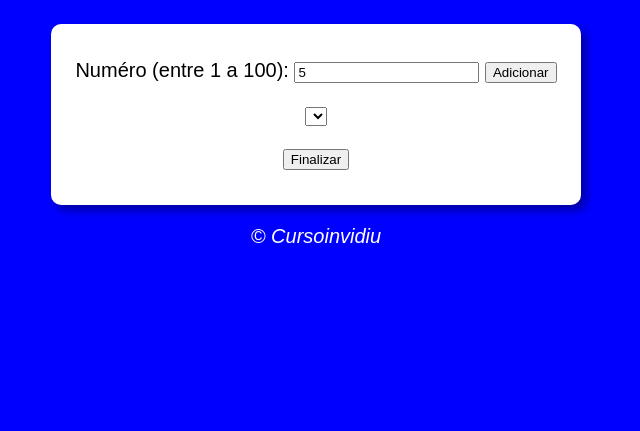
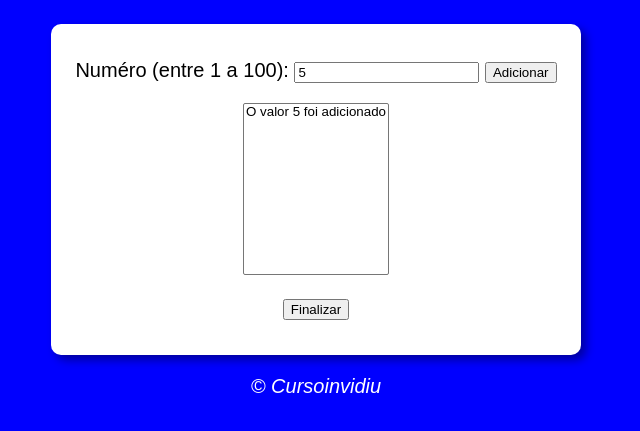
Before and after one commit to Manoel-DJS/JavaScript, a plain HTML site: page Aulas/aula16ex/ex18/modelo.html in a window 1280 px wide. Both pictures are taken after typing "5" into the empty fields and a click on the button "Adicionar". Shown: the part 75-506 px from the top of the page, without its empty margins (324-964 px from the left). Drawn offline with Linux system fonts and the light colour scheme.

Commit message:
função adicionar

```diff
--- a/Aulas/aula16ex/ex18/modelo.html
+++ b/Aulas/aula16ex/ex18/modelo.html
@@ -14,7 +14,7 @@
     </header>
 
     <section>
-        <div>
+        <div id="dados">
             <p>
                 <label for="txtnum">Numéro (entre 1 a 100): </label>
                 <input type="number" name="txtnum" id="txtnum">
@@ -23,9 +23,9 @@
         </div>
 
         <div id="res">
-            <select name="" id=""></select>
+            <select name="tabela" id="seltab" size="10"></select>
             <p>
-                <input type="button" value="Finalizar">
+                <input type="button" value="Finalizar" onclick="finalizar()">
             </p>
         </div>
     </section>
--- a/Aulas/aula16ex/ex18/script.js
+++ b/Aulas/aula16ex/ex18/script.js
@@ -1,5 +1,20 @@
+var vetor = []
+
 function adicionar(){
     let numero = window.document.getElementById('txtnum')
     let res = window.document.querySelector('div#res')
-    if (numero.value == 0 || numero.value > 100)
+    let tab = window.document.getElementById('seltab')
+
+
+    if (numero.value <= 0 || numero.value > 100){
+        window.alert('Digite um número entre 1 a 100')
+    } else{
+        var n = parseInt(numero.value)
+        vetor.push(n)
+
+        var item = window.document.createElement('Option')
+        item.text = `O valor ${n} foi adicionado`
+        tab.appendChild(item)
+
+    }
 }
```
